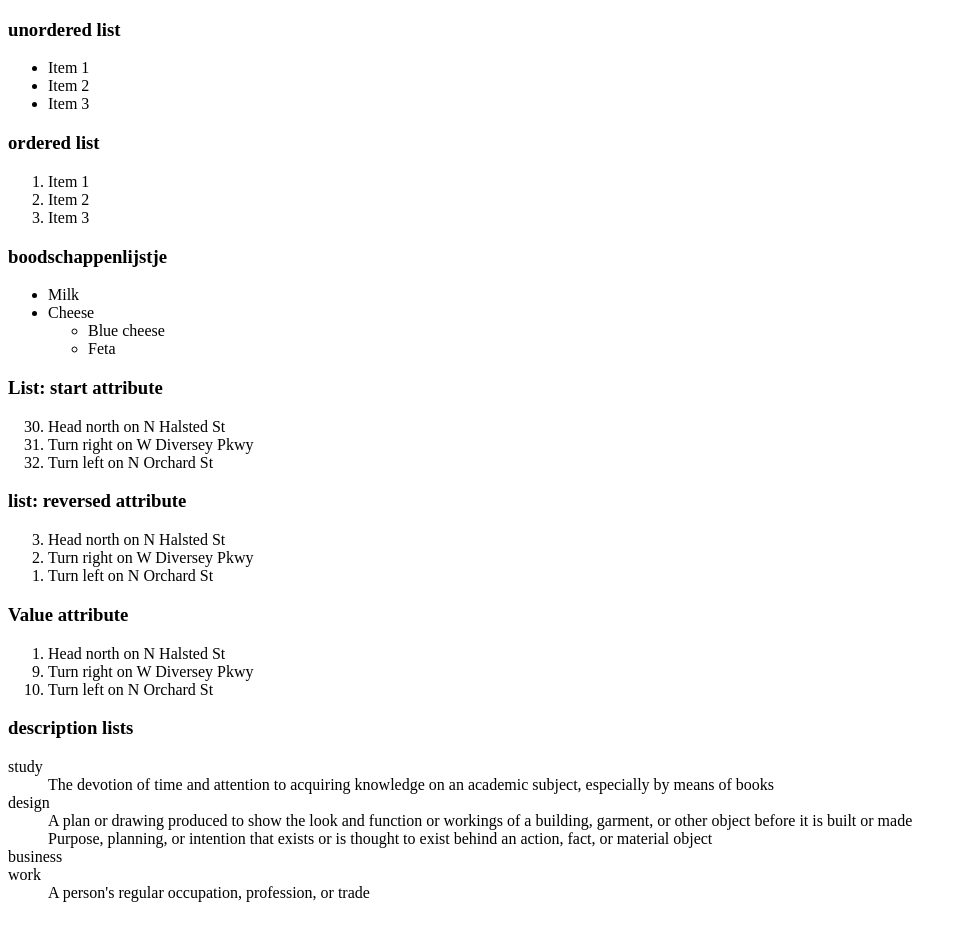
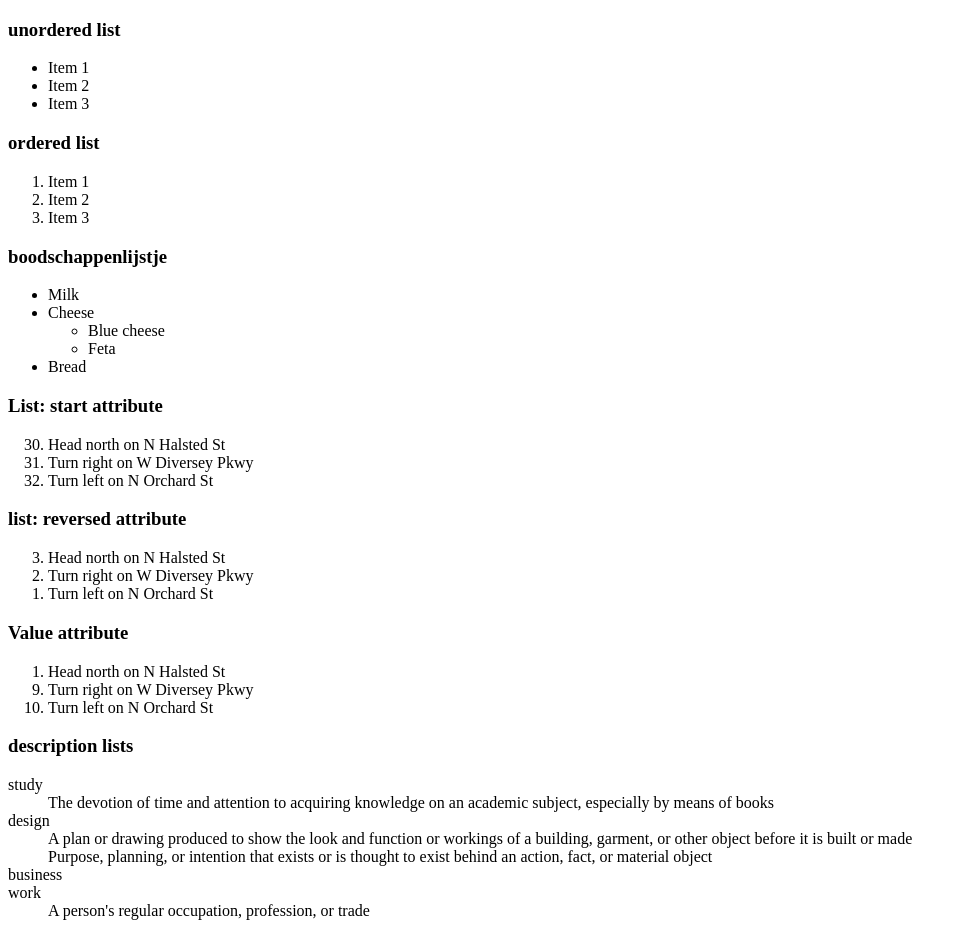
Before and after one commit to MG72/git_test, a plain HTML site: page html-boilerplate/lijstjes.html in a window 1280 px wide. Shown: the whole page, without its empty margins (0-967 px from the left). Drawn offline with Linux system fonts and the light colour scheme.

Commit message:
add bread to boodschappenlijstje

```diff
--- a/html-boilerplate/lijstjes.html
+++ b/html-boilerplate/lijstjes.html
@@ -32,6 +32,7 @@
                     <li>Feta</li>
                 </ul>
             </li>
+            <li>Bread</li>
         </ul>
 
     <h3>List: start attribute</h3>
```
